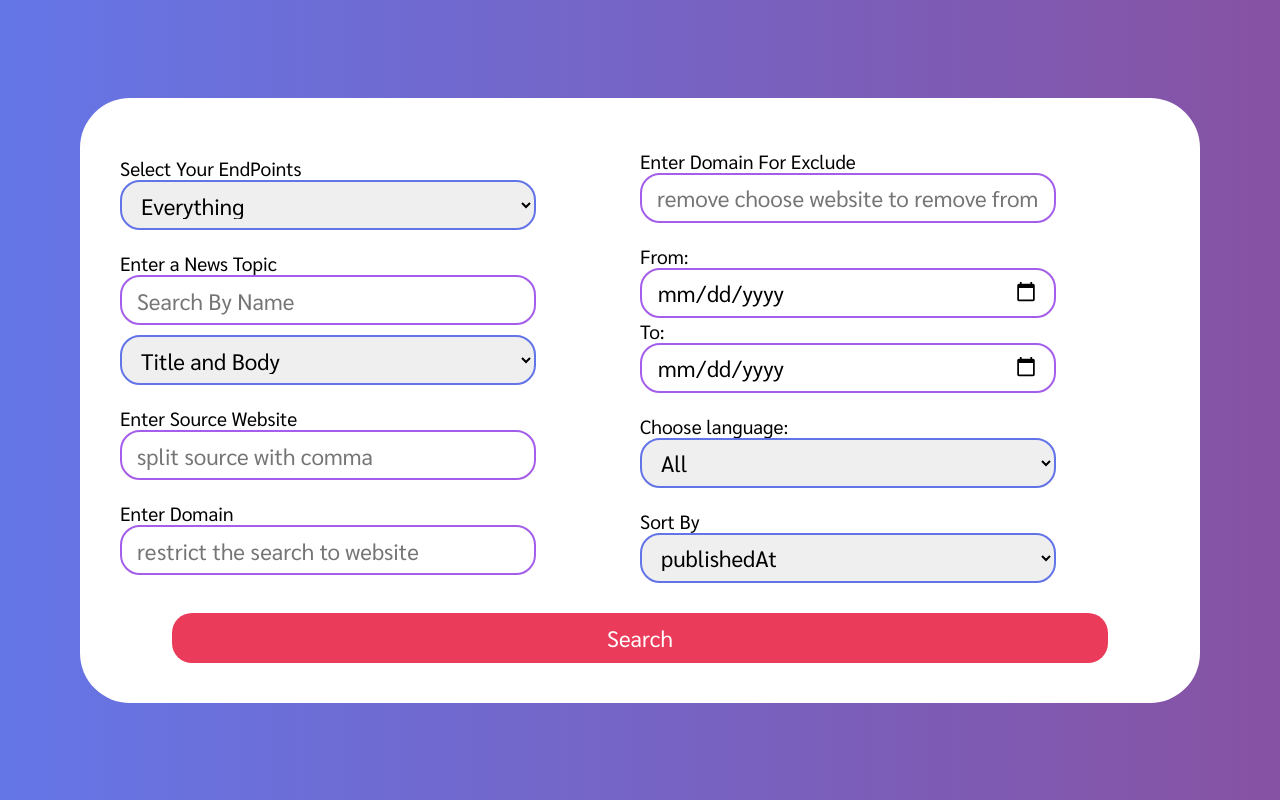
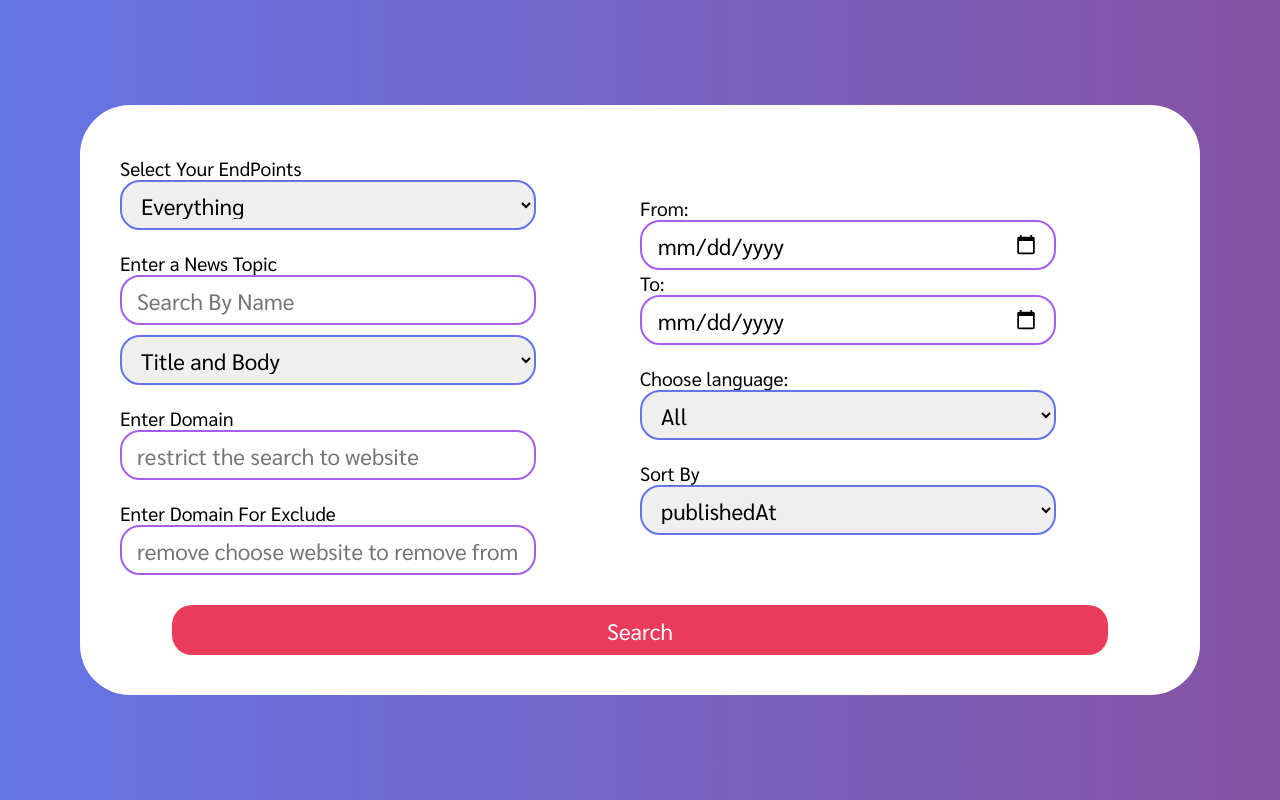
Before and after one commit to MiladSadeghi/Breaking-News, a plain HTML site: page index.html in a window 1280 px wide. Drawn offline with Linux system fonts and the light colour scheme.

Commit message:
remove source from index

```diff
--- a/index.html
+++ b/index.html
@@ -33,23 +33,18 @@
               </div>
             </div>
 
-            <div class="sources margin-10TB">
-              <label for="source">Enter Source Website</label>
-              <input type="text" id="source" placeholder="split source with comma">
-            </div>
-
             <div class="domains margin-10TB">
               <label for="domain">Enter Domain</label>
               <input type="text" id="domain" placeholder="restrict the search to website">
             </div>
-          </div>
 
-          <div class="fd">
             <div class="excludeDomains margin-10TB">
               <label for="excludeDomain">Enter Domain For Exclude</label>
               <input type="text" id="excludeDomain" placeholder="remove choose website to remove from search">
             </div>
+          </div>
 
+          <div class="fd">
             <div class="fromTo margin-10TB">
               <label for="From">From:</label>
               <input type="date" id="From" placeholder="for the oldest article allowed">
@@ -88,7 +83,7 @@
 
           </div>
         </div>
-          <button type="submit" class="btn">Search</button>
+          <button type="submit" class="btn" id="buttonSearch">Search</button>
         </form>
       </div>
     </div>
```
